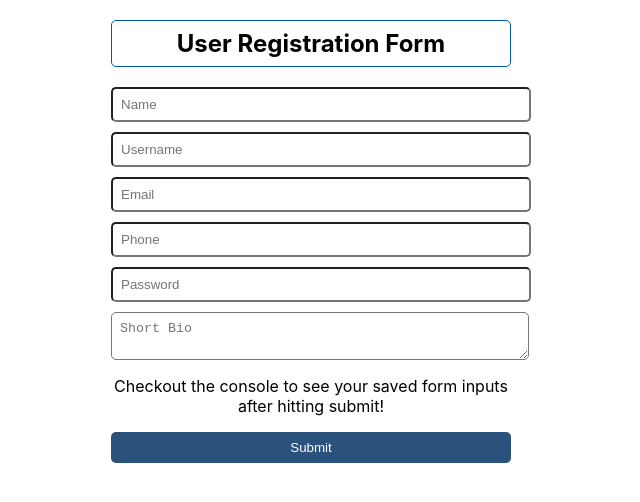
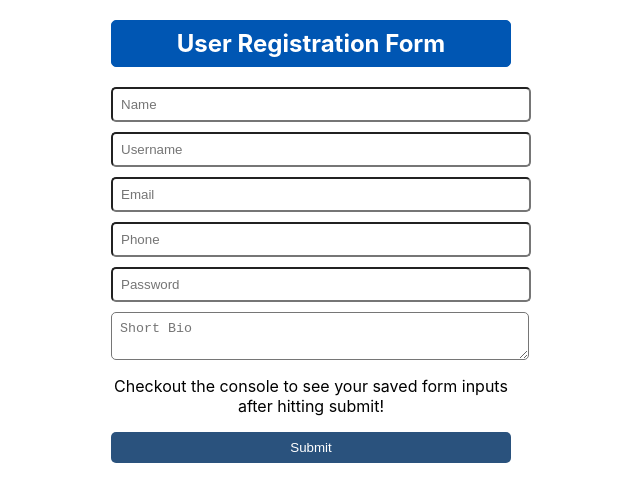
Before and after one commit to campbell-15/react-user-registration, a React (Create React App) app: page / in a window 1280 px wide. Shown: the top 502 px of the page, without its empty margins (329-969 px from the left). Built offline with nearby package versions, Linux system fonts and the light colour scheme.

Commit message:
updated styles

```diff
--- a/src/styles/RegisterForm.css
+++ b/src/styles/RegisterForm.css
@@ -8,6 +8,8 @@
         border: 1px solid #0056b3;
         padding: 8px;
         border-radius: 5px;
+        background-color: #0056b3;
+        color: white;
     }
 
     .register-form input,
```
